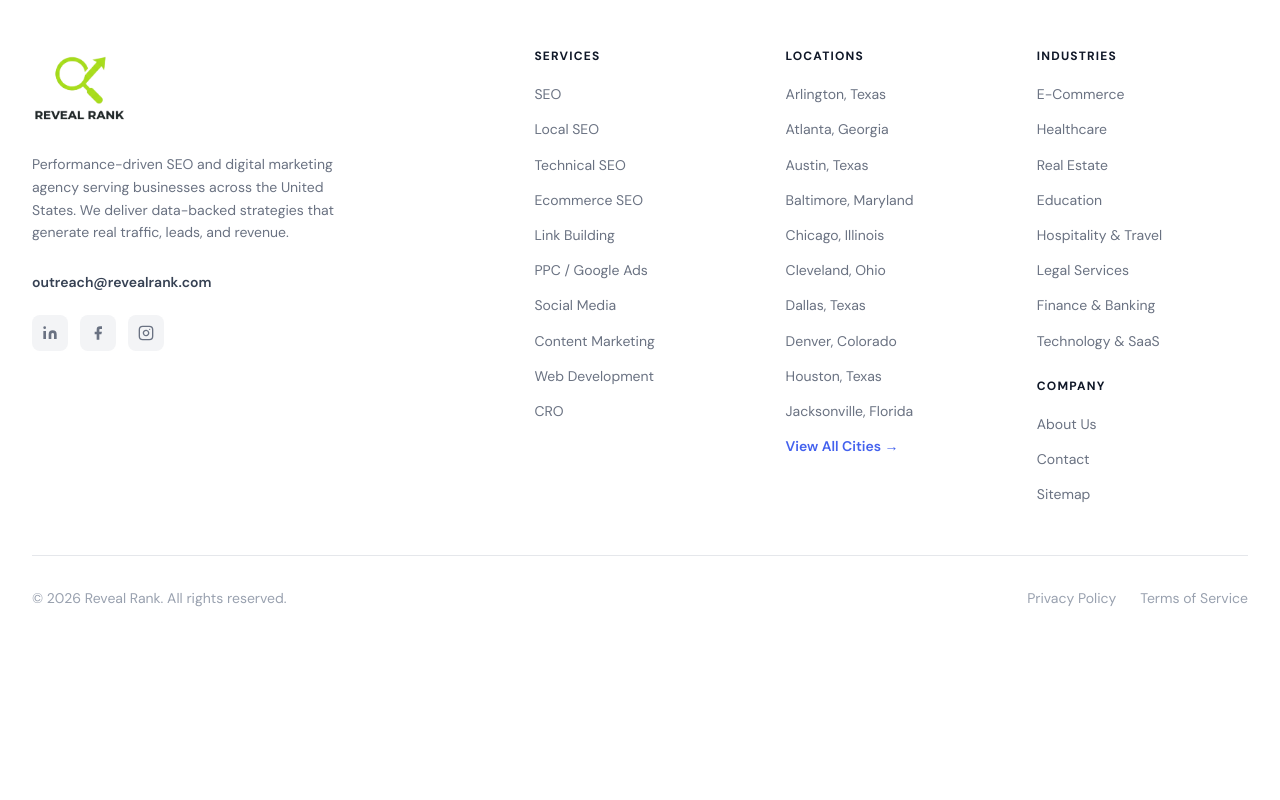
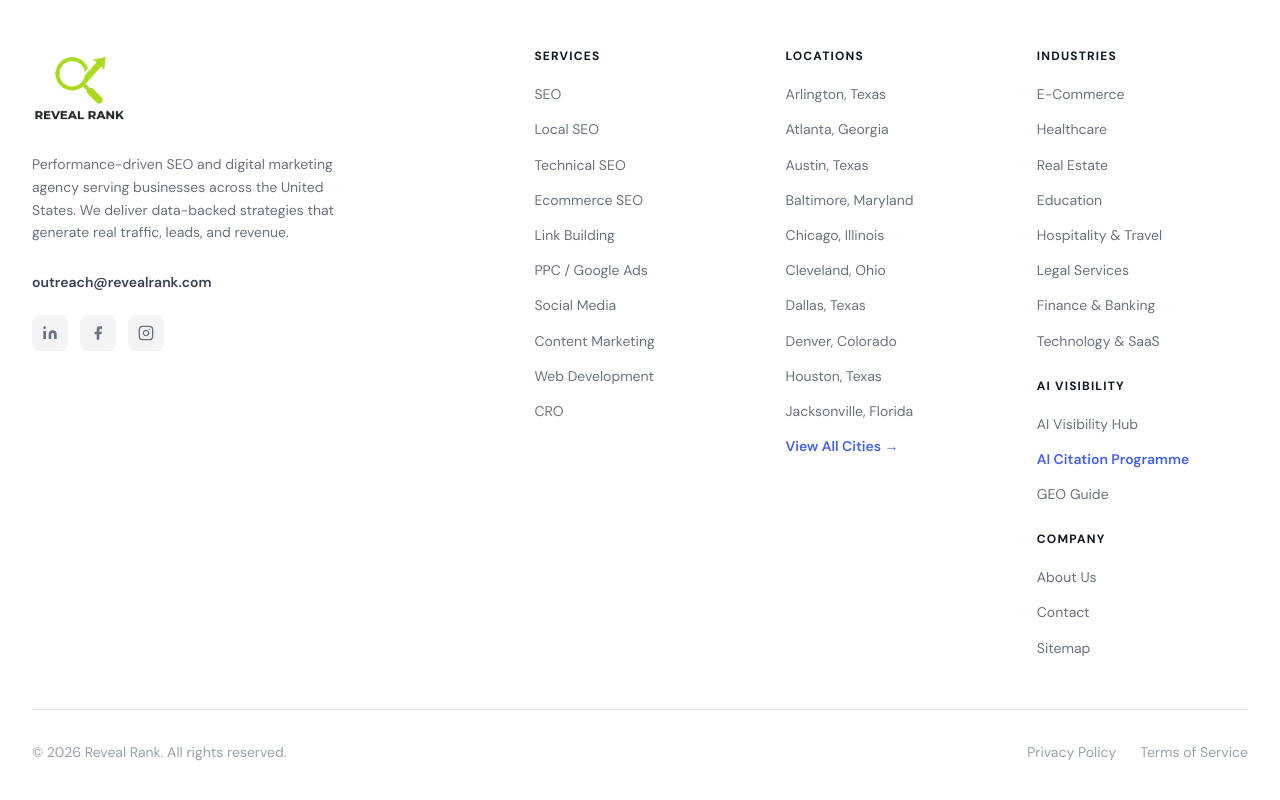
Before and after one commit to RevealDeploymentZone/revealrank, a Next.js app: page /industries/ecommerce in a window 1280 px wide. Shown: the part 9424-10224 px from the top of the page. Before the commit the page ends 10096 px from the top, so only its background shows below. Built offline with nearby package versions, Linux system fonts and the light colour scheme.

Commit message:
feat: add AI Visibility + AI Citation Programme links to footer

```diff
--- a/components/Footer.tsx
+++ b/components/Footer.tsx
@@ -84,6 +84,12 @@
                 </li>
               ))}
             </ul>
+            <h3 className="text-gray-900 font-bold mb-4 text-xs uppercase tracking-widest">AI Visibility</h3>
+            <ul className="space-y-2 mb-6">
+              <li><Link href="/ai-visibility" className="text-gray-500 hover:text-gray-900 text-sm transition-colors">AI Visibility Hub</Link></li>
+              <li><Link href="/ai-citation-programme" className="text-[#4361ee] hover:text-blue-700 text-sm font-semibold transition-colors">AI Citation Programme</Link></li>
+              <li><Link href="/blog/generative-engine-optimization" className="text-gray-500 hover:text-gray-900 text-sm transition-colors">GEO Guide</Link></li>
+            </ul>
             <h3 className="text-gray-900 font-bold mb-4 text-xs uppercase tracking-widest">Company</h3>
             <ul className="space-y-2">
               <li><Link href="/about" className="text-gray-500 hover:text-gray-900 text-sm transition-colors">About Us</Link></li>
```
